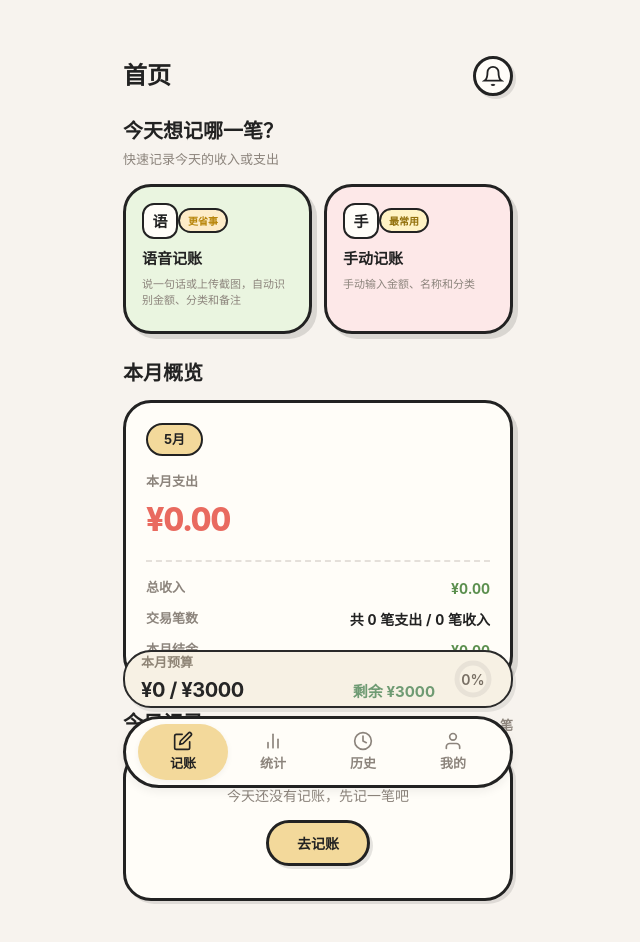
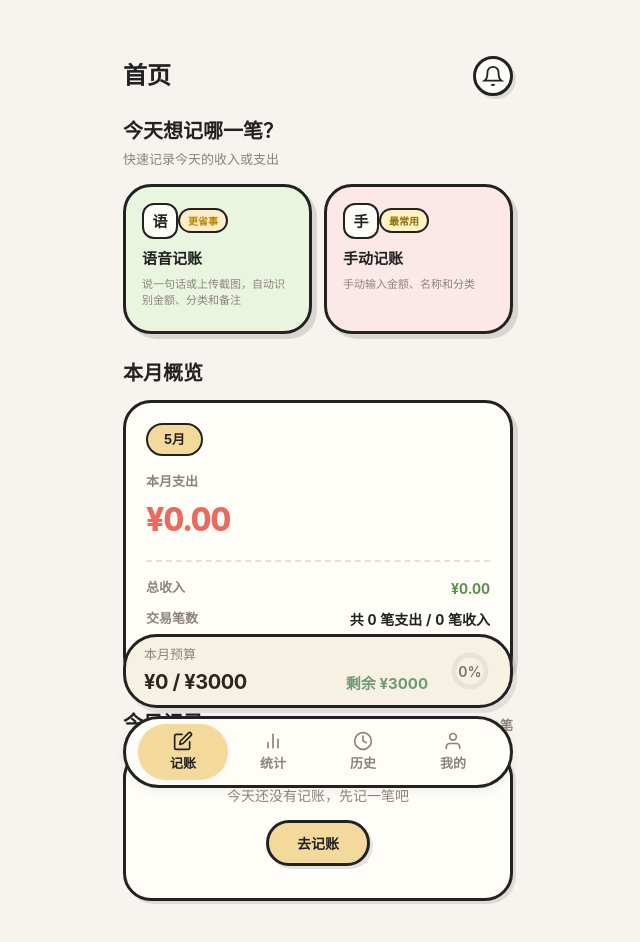
Before and after one commit to wuziwei23/Tally, a React (Vite) app: page / in a window 1280 px wide. Shown: the top 942 px of the page, without its empty margins (322-962 px from the left). Built offline with nearby package versions, Linux system fonts and the light colour scheme.

Commit message:
budget bar 外型完成

```diff
--- a/src/components/home/BudgetBar.css
+++ b/src/components/home/BudgetBar.css
@@ -5,16 +5,16 @@
   bottom: calc(92px + env(safe-area-inset-bottom, 0px));
   width: calc(100% - 40px);
   max-width: 390px;
-  height: 58px;
+  height: 74px;
   background: #F7F1E4;
-  border: 2.5px solid #2A2A2A;
-  border-radius: 28px;
-  box-shadow: 3px 4px 0 rgba(0,0,0,0.08);
+  border: 3px solid var(--border);
+  border-radius: 34px;
+  box-shadow: 4px 5px 0 rgba(0,0,0,0.08);
   z-index: 90;
   display: flex;
   align-items: center;
-  gap: 16px;
-  padding: 8px 16px;
+  gap: 20px;
+  padding: 12px 18px;
   animation: budgetBarEnter 0.35s ease-out both;
 }
 
@@ -39,7 +39,7 @@
 .budget-bar__title {
   font-size: 13px;
   color: #8F8576;
-  font-weight: 600;
+  font-weight: 550;
 }
 
 .budget-bar__amounts {
@@ -50,9 +50,9 @@
 
 .budget-bar__amount {
   font-size: 20px;
-  font-weight: 700;
+  font-weight: 680;
   letter-spacing: -0.02em;
-  color: #262626;
+  color: #2A2723;
 }
 
 .budget-bar__remain {
@@ -80,6 +80,6 @@
   align-items: center;
   justify-content: center;
   font-size: 14px;
-  font-weight: 600;
-  color: #6B6257;
+  font-weight: 580;
+  color: #6E665D;
 }
```
